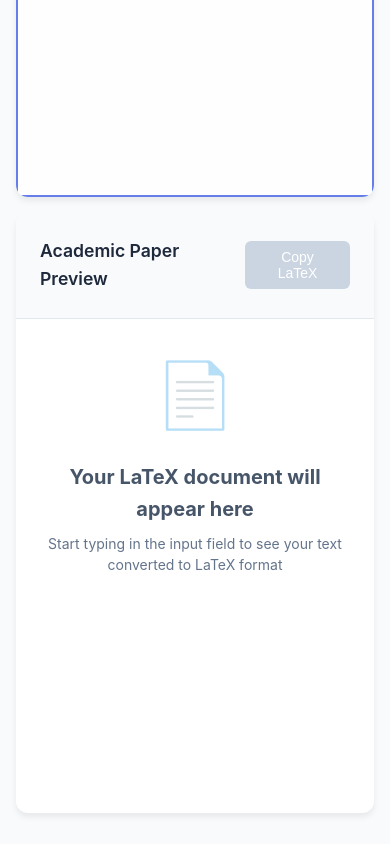
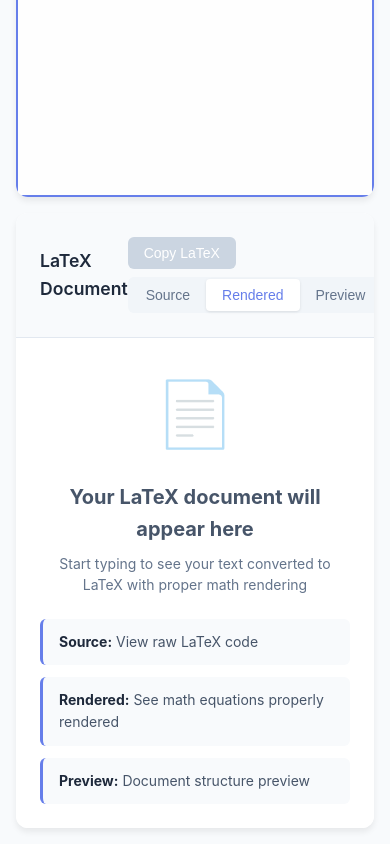
Before and after one commit to tgondil/latext, a React app: page / in a window 390 px wide. Shown: the part 678-1522 px from the top of the page. Built offline with nearby package versions, Linux system fonts and the light colour scheme.

Commit message:
added actual latex rendering

```diff
--- a/src/components/LatexRenderer.css
+++ b/src/components/LatexRenderer.css
@@ -18,6 +18,42 @@
   font-size: 1.1rem;
   font-weight: 600;
   color: #1e293b;
+}
+
+.header-controls {
+  display: flex;
+  align-items: center;
+  gap: 1rem;
+}
+
+.view-mode-tabs {
+  display: flex;
+  background: #f1f5f9;
+  border-radius: 6px;
+  padding: 2px;
+}
+
+.view-tab {
+  padding: 0.5rem 1rem;
+  background: transparent;
+  border: none;
+  border-radius: 4px;
+  font-size: 0.875rem;
+  font-weight: 500;
+  color: #64748b;
+  cursor: pointer;
+  transition: all 0.2s ease;
+}
+
+.view-tab:hover {
+  color: #475569;
+  background: #e2e8f0;
+}
+
+.view-tab.active {
+  background: white;
+  color: #667eea;
+  box-shadow: 0 1px 3px rgba(0, 0, 0, 0.1);
 }
 
 .export-buttons {
@@ -76,10 +112,31 @@
 }
 
 .latex-placeholder p {
-  margin: 0;
+  margin: 0 0 1.5rem 0;
   font-size: 0.875rem;
-  max-width: 300px;
+  max-width: 400px;
   line-height: 1.5;
+}
+
+.feature-preview {
+  display: flex;
+  flex-direction: column;
+  gap: 0.75rem;
+  max-width: 350px;
+}
+
+.feature-item {
+  text-align: left;
+  padding: 0.75rem 1rem;
+  background: #f8fafc;
+  border-radius: 6px;
+  border-left: 3px solid #667eea;
+  font-size: 0.875rem;
+  color: #475569;
+}
+
+.feature-item strong {
+  color: #1e293b;
 }
 
 .latex-paper {
@@ -94,6 +151,7 @@
   font-family: 'Times New Roman', Times, serif;
   font-size: 16px;
   line-height: 1.6;
+  padding: 1.5rem;
 }
 
 .paper-title {
@@ -250,6 +308,84 @@
   font-style: italic;
 }
 
+/* LaTeX Source View */
+.latex-source {
+  height: 100%;
+  overflow-y: auto;
+}
+
+.latex-code {
+  font-family: 'SF Mono', 'Monaco', 'Inconsolata', 'Roboto Mono', monospace;
+  font-size: 14px;
+  line-height: 1.5;
+  margin: 0;
+  padding: 1.5rem;
+  background: #f8fafc;
+  border: none;
+  color: #1e293b;
+  white-space: pre-wrap;
+  word-wrap: break-word;
+}
+
+.latex-code code {
+  background: none;
+  padding: 0;
+  font-size: inherit;
+}
+
+/* LaTeX Rendered View */
+.latex-rendered {
+  font-family: 'Times New Roman', Times, serif;
+  font-size: 16px;
+  line-height: 1.6;
+  color: #1e293b;
+  padding: 1.5rem;
+}
+
+.latex-text-content {
+  margin-bottom: 0;
+}
+
+.latex-text-content:last-child {
+  margin-bottom: 0;
+}
+
+/* Math Rendering */
+.katex-display {
+  margin: 1.5rem 0 !important;
+}
+
+.katex {
+  font-size: 1em !important;
+}
+
+.math-error {
+  background: #fef2f2;
+  color: #dc2626;
+  padding: 0.25rem 0.5rem;
+  border-radius: 4px;
+  font-family: 'SF Mono', 'Monaco', 'Inconsolata', 'Roboto Mono', monospace;
+  font-size: 0.875em;
+  border: 1px solid #fecaca;
+}
+
+/* Responsive adjustments */
+@media (max-width: 768px) {
+  .header-controls {
+    flex-direction: column;
+    gap: 0.5rem;
+    align-items: flex-start;
+  }
+
+  .view-mode-tabs {
+    order: 2;
+  }
+
+  .export-buttons {
+    order: 1;
+  }
+}
+
 /* Loading States */
 .loading-container {
   display: flex;
--- a/src/components/LatexRenderer.js
+++ b/src/components/LatexRenderer.js
@@ -1,18 +1,17 @@
-import React from 'react';
+import React, { useState } from 'react';
 import 'katex/dist/katex.min.css';
+import { BlockMath, InlineMath } from 'react-katex';
 import './LatexRenderer.css';
 
 function LatexRenderer({ latex, isLoading, error, progress }) {
+  const [viewMode, setViewMode] = useState('rendered'); // 'source', 'rendered', 'preview'
   const renderContent = () => {
     // Show content with loading indicator if we have partial content and still loading
     if (latex && isLoading) {
       return (
         <div className="progressive-container">
           <div className="latex-paper">
-            <div
-              className="latex-output"
-              dangerouslySetInnerHTML={{ __html: renderLatexToHtml(latex) }}
-            />
+            {renderLatexContent(latex)}
           </div>
           <div className="loading-footer">
             <div className="loading-spinner-small"></div>
@@ -39,7 +38,7 @@ function LatexRenderer({ latex, isLoading, error, progress }) {
         <div className="loading-container">
           <div className="loading-spinner"></div>
           <h4>Converting to LaTeX format...</h4>
-          <p>Processing your text and preserving all content</p>
+          <p>Processing your text with proper LaTeX rendering</p>
         </div>
       );
     }
@@ -58,10 +57,7 @@ function LatexRenderer({ latex, isLoading, error, progress }) {
     if (latex) {
       return (
         <div className="latex-paper">
-          <div
-            className="latex-output"
-            dangerouslySetInnerHTML={{ __html: renderLatexToHtml(latex) }}
-          />
+          {renderLatexContent(latex)}
         </div>
       );
     }
@@ -70,15 +66,171 @@ function LatexRenderer({ latex, isLoading, error, progress }) {
       <div className="latex-placeholder">
         <div className="placeholder-icon">📄</div>
         <h4>Your LaTeX document will appear here</h4>
-        <p>Start typing in the input field to see your text converted to LaTeX format</p>
+        <p>Start typing to see your text converted to LaTeX with proper math rendering</p>
+        <div className="feature-preview">
+          <div className="feature-item">
+            <strong>Source:</strong> View raw LaTeX code
+          </div>
+          <div className="feature-item">
+            <strong>Rendered:</strong> See math equations properly rendered
+          </div>
+          <div className="feature-item">
+            <strong>Preview:</strong> Document structure preview
+          </div>
+        </div>
       </div>
     );
+  };
+
+  const renderLatexContent = (latexCode) => {
+    if (!latexCode) return null;
+
+    switch (viewMode) {
+      case 'source':
+        return (
+          <div className="latex-source">
+            <pre className="latex-code">
+              <code>{latexCode}</code>
+            </pre>
+          </div>
+        );
+
+      case 'rendered':
+        return renderLatexWithMath(latexCode);
+
+      case 'preview':
+        return (
+          <div className="latex-output">
+            <div dangerouslySetInnerHTML={{ __html: renderLatexToHtml(latexCode) }} />
+          </div>
+        );
+
+      default:
+        return renderLatexWithMath(latexCode);
+    }
+  };
+
+  const renderLatexWithMath = (latexCode) => {
+    // Split the LaTeX into text and math parts
+    const parts = parseLatexContent(latexCode);
+
+    return (
+      <div className="latex-rendered">
+        {parts.map((part, index) => {
+          if (part.type === 'math-display') {
+            try {
+              return <BlockMath key={index} math={part.content} />;
+            } catch (e) {
+              return <div key={index} className="math-error">Math Error: {part.content}</div>;
+            }
+          } else if (part.type === 'math-inline') {
+            try {
+              return <InlineMath key={index} math={part.content} />;
+            } catch (e) {
+              return <span key={index} className="math-error">{part.content}</span>;
+            }
+          } else {
+            return (
+              <div
+                key={index}
+                className="latex-text-content"
+                dangerouslySetInnerHTML={{ __html: renderLatexToHtml(part.content) }}
+              />
+            );
+          }
+        })}
+      </div>
+    );
+  };
+
+  const parseLatexContent = (latex) => {
+    const parts = [];
+    let currentIndex = 0;
+
+    // Find display math $$...$$
+    const displayMathRegex = /\$\$([^$]+)\$\$/g;
+    // Find inline math $...$
+    const inlineMathRegex = /\$([^$]+)\$/g;
+
+    // First extract display math
+    let match;
+    let allMatches = [];
+
+    while ((match = displayMathRegex.exec(latex)) !== null) {
+      allMatches.push({
+        type: 'math-display',
+        content: match[1],
+        start: match.index,
+        end: match.index + match[0].length
+      });
+    }
+
+    // Then extract inline math (avoiding display math areas)
+    let tempLatex = latex;
+    allMatches.forEach(m => {
+      tempLatex = tempLatex.substring(0, m.start) + '§'.repeat(m.end - m.start) + tempLatex.substring(m.end);
+    });
+
+    while ((match = inlineMathRegex.exec(tempLatex)) !== null) {
+      allMatches.push({
+        type: 'math-inline',
+        content: latex.substring(match.index + 1, match.index + match[0].length - 1),
+        start: match.index,
+        end: match.index + match[0].length
+      });
+    }
+
+    // Sort by position
+    allMatches.sort((a, b) => a.start - b.start);
+
+    // Build parts array
+    let lastEnd = 0;
+    allMatches.forEach(match => {
+      if (match.start > lastEnd) {
+        parts.push({
+          type: 'text',
+          content: latex.substring(lastEnd, match.start)
+        });
+      }
+      parts.push(match);
+      lastEnd = match.end;
+    });
+
+    if (lastEnd < latex.length) {
+      parts.push({
+        type: 'text',
+        content: latex.substring(lastEnd)
+      });
+    }
+
+    return parts.length > 0 ? parts : [{ type: 'text', content: latex }];
   };
 
   return (
     <div className="latex-renderer-container">
       <div className="latex-renderer-header">
-        <h3>Academic Paper Preview</h3>
+        <h3>LaTeX Document</h3>
+        <div className="header-controls">
+          <div className="view-mode-tabs">
+            <button
+              className={`view-tab ${viewMode === 'source' ? 'active' : ''}`}
+              onClick={() => setViewMode('source')}
+            >
+              Source
+            </button>
+            <button
+              className={`view-tab ${viewMode === 'rendered' ? 'active' : ''}`}
+              onClick={() => setViewMode('rendered')}
+            >
+              Rendered
+            </button>
+            <button
+              className={`view-tab ${viewMode === 'preview' ? 'active' : ''}`}
+              onClick={() => setViewMode('preview')}
+            >
+              Preview
+            </button>
+          </div>
           <div className="export-buttons">
             <button
               className="export-btn"
@@ -87,6 +239,7 @@ function LatexRenderer({ latex, isLoading, error, progress }) {
             >
               Copy LaTeX
             </button>
+          </div>
         </div>
       </div>
       <div className="latex-content">
```
Lines whose indentation alone changed are shown as unchanged.
